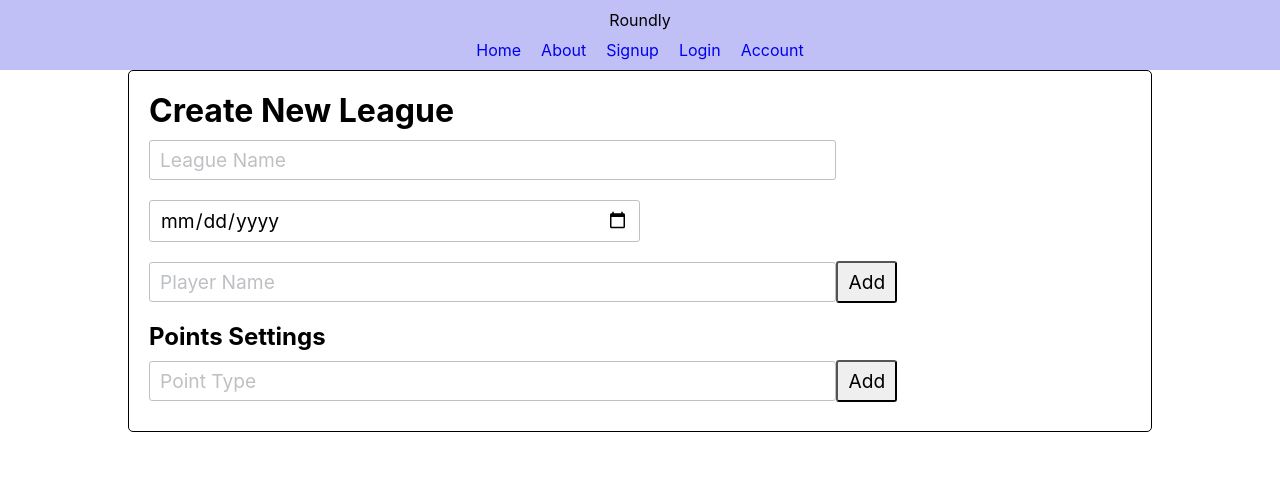
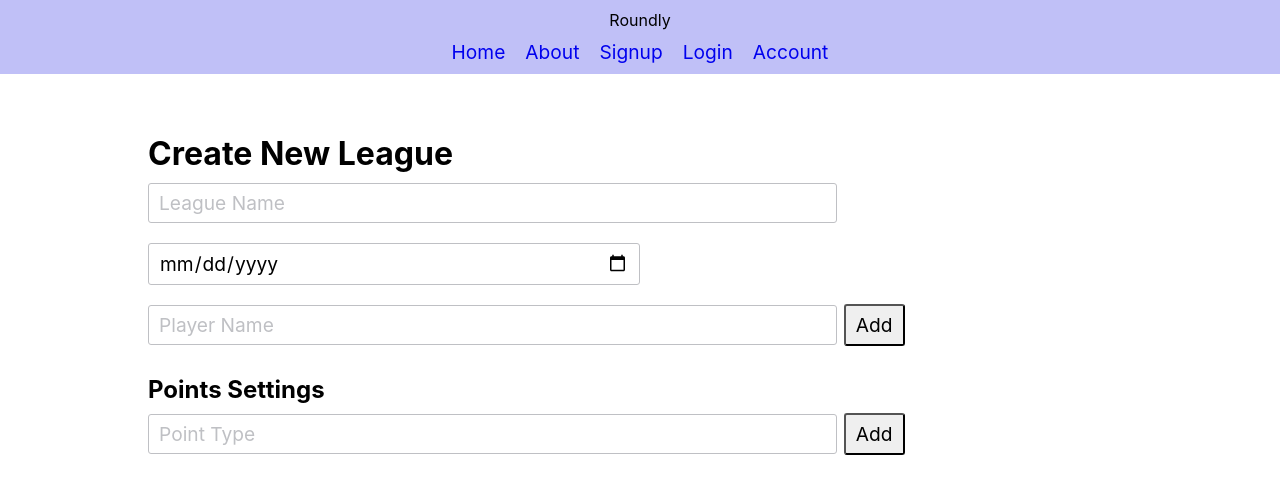
Before and after one commit to jason-roundtree/roundly-old, a React (Create React App) app: page /new-league in a window 1280 px wide. Shown: the top 494 px of the page. Built offline with nearby package versions, Linux system fonts and the light colour scheme.

Commit message:
Add styled to point settings list

```diff
--- a/src/components/NewLeague.js
+++ b/src/components/NewLeague.js
@@ -1,17 +1,18 @@
 import React, { Component } from 'react'
 import PlayerList from './PlayerList'
-import PointsSettings from './PointsSettings'
+// import PointsSettings from './PointsSettings'
+import PointSettingsList from './PointSettingsList'
 import styled from 'styled-components'
 
+// TODO: add validation
 const Form = styled.form`
-    border: 1px solid black;
-    border-radius: 5px;
     width: 80%;
-    margin: 0 auto;
+    margin: 40px auto 0;
     padding: 20px;
 `
 const Input = styled.input`
     width: 70%;
+    /* min-width: 300px; */
     margin: 10px 0;
     /* TODO: noticed S.O. answers saying line-height should be used but not why. Is it for responsiveness on smaller screens? */
     /* line-height: 140%; */
@@ -22,14 +23,20 @@
        opacity: 1;
     }
     @media (max-width: 700px) {
-        width: 85%;
+        width: 100%;
     }
 `
 const H2 = styled.h2`
-    margin-top: 10px;
+    margin-top: 20px;
 `
 const InputDate = styled(Input)`
     width: 50%;
+`
+const Button = styled.button`
+    margin-left: 7px;
+    @media (max-width: 550px) {
+        margin-left: 0;
+    }
 `
 
 export default class NewLeague extends Component {
@@ -44,6 +51,7 @@
             pointSettings: []
         }
         this.playerTextInput = React.createRef();
+        this.pointTypeInput = React.createRef();
     }
 
     handleInputChange = e => {
@@ -68,9 +76,10 @@
         e.preventDefault()
         e.stopPropagation()
         this.setState({
-            pointSettings: [...pointSettings, pointType]
+            pointSettings: [...pointSettings, pointType],
+            pointType: ''
         })
-        // this..current.focus()
+        this.pointTypeInput.current.focus()
     }
     render() {
         console.log('NewLeague State: ', this.state)
@@ -105,7 +114,7 @@
                         placeholder="Player Name"
                         ref={this.playerTextInput}
                     />
-                    <button onClick={this.addPlayer}>Add</button>
+                    <Button onClick={this.addPlayer}>Add</Button>
                     <PlayerList players={this.state.players}/>
 
                     <H2>Points Settings</H2>
@@ -115,9 +124,12 @@
                         onChange={this.handleInputChange}
                         value={this.state.pointType}
                         placeholder="Point Type"
-                        // ref={this.playerTextInput}
+                        ref={this.pointTypeInput}
                     />
-                    <button onClick={this.addPointSetting}>Add</button>
+                    <Button onClick={this.addPointSetting}>Add</Button>
+                    <PointSettingsList
+                        point={this.state.pointSettings}
+                    />
 
                 </Form>
             </div>
--- a/src/components/PlayerList.js
+++ b/src/components/PlayerList.js
@@ -3,6 +3,7 @@
 export default function PlayerList(props) {
     return (
         <ul>
+            {/* TODO: Add key once you have id */}
             {props.players.map(player => {
                 return <li>{player}</li>
             })}
--- /dev/null
+++ b/src/components/PointSettingsList.js
@@ -0,0 +1,41 @@
+import React from 'react'
+import styled from 'styled-components'
+
+const ListItem = styled.li`
+    display: flex;
+    align-items: center;
+    padding: 0 7px;
+    border: 1px solid rgb(191, 192, 196);
+    border-radius: 3px;
+    width: 100%;
+    max-width: 350px;
+`
+const PointInput = styled.input`
+    width: 80px;
+    border: transparent;
+`
+const P = styled.p`
+    width: 300px;
+`
+
+export default function PointSettingsList(props) {
+    return (
+        <ul>
+            {/* TODO: Add key once you have id */}
+            {props.point.map(pointSetting => {
+                return (
+                    <ListItem
+                        key={null}
+
+                    >
+                        <P>{pointSetting}</P>
+                        <PointInput
+                            type="number"
+                            placeholder="0"
+                        />
+                    </ListItem>
+                )
+            })}
+        </ul>
+    )
+}
--- a/src/index.css
+++ b/src/index.css
@@ -9,6 +9,7 @@
 }
 li {
   list-style-type: none;
+  font-size: 1.2em;
 }
 a {
   text-decoration: none;
```
